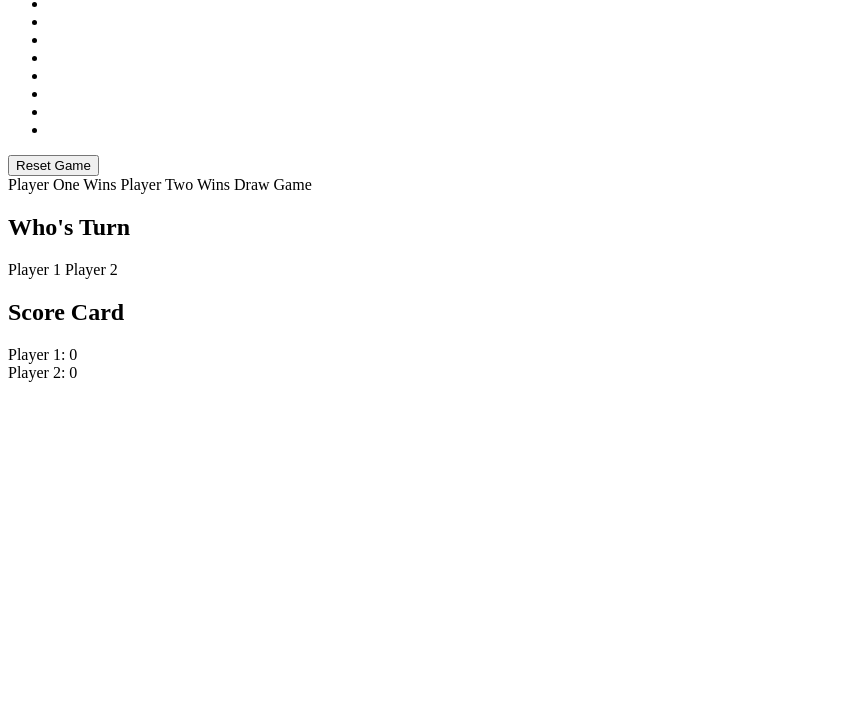
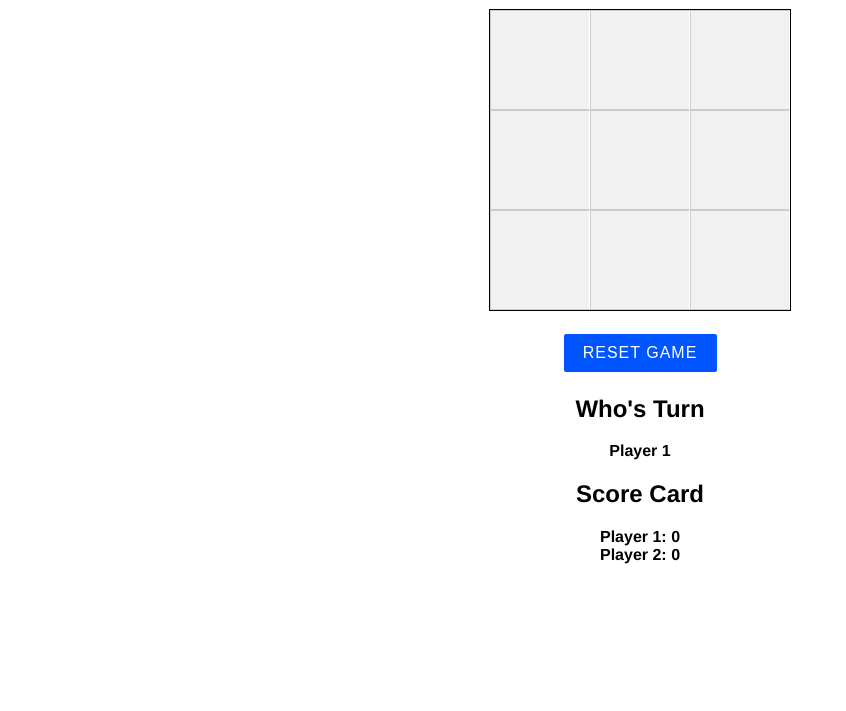
Before and after one commit to Vedang1510/TicTacToe_webApplication, a plain HTML site: page index.html in a window 1280 px wide. Shown: the part 89-800 px from the top of the page, without its empty margins (0-846 px from the left). Drawn offline with Linux system fonts and the light colour scheme.

Commit message:
final commit

```diff
--- a/index.html
+++ b/index.html
@@ -1,7 +1,7 @@
 <html>
     <head>
         <title>TIC TAC TOE</title>
-        <link rel="stylesheet" href="styles.css" type="text/css"/>
+        <link rel="stylesheet" href="style.css" type="text/css"/>
     </head>
     <body>
         <div class="container">
@@ -44,6 +44,6 @@
                 </div>
             </aside>
         </div>
-        <script type="text/javascript" src="scripts.js"></script>
+        <script type="text/javascript" src="script.js"></script>
     </body>
 </html>
```
